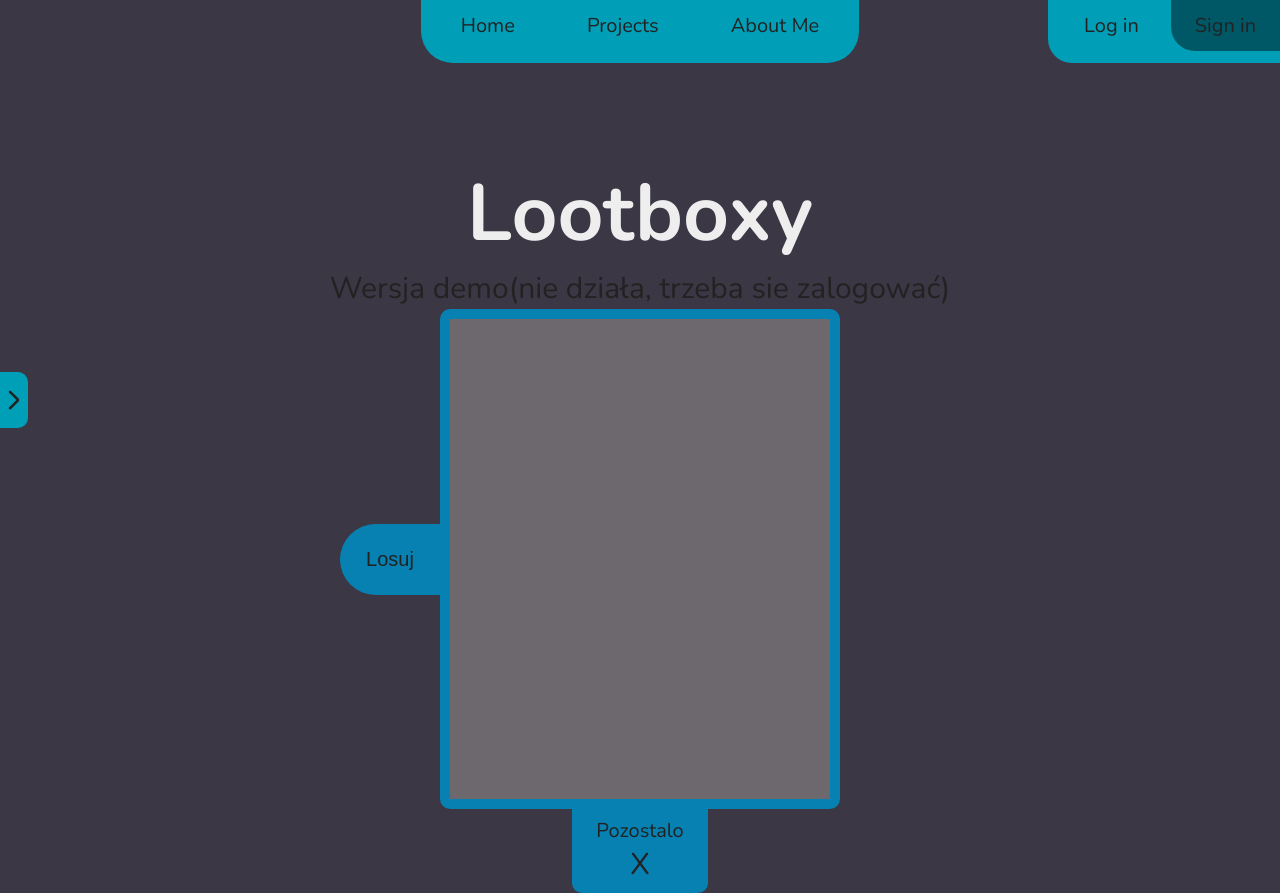
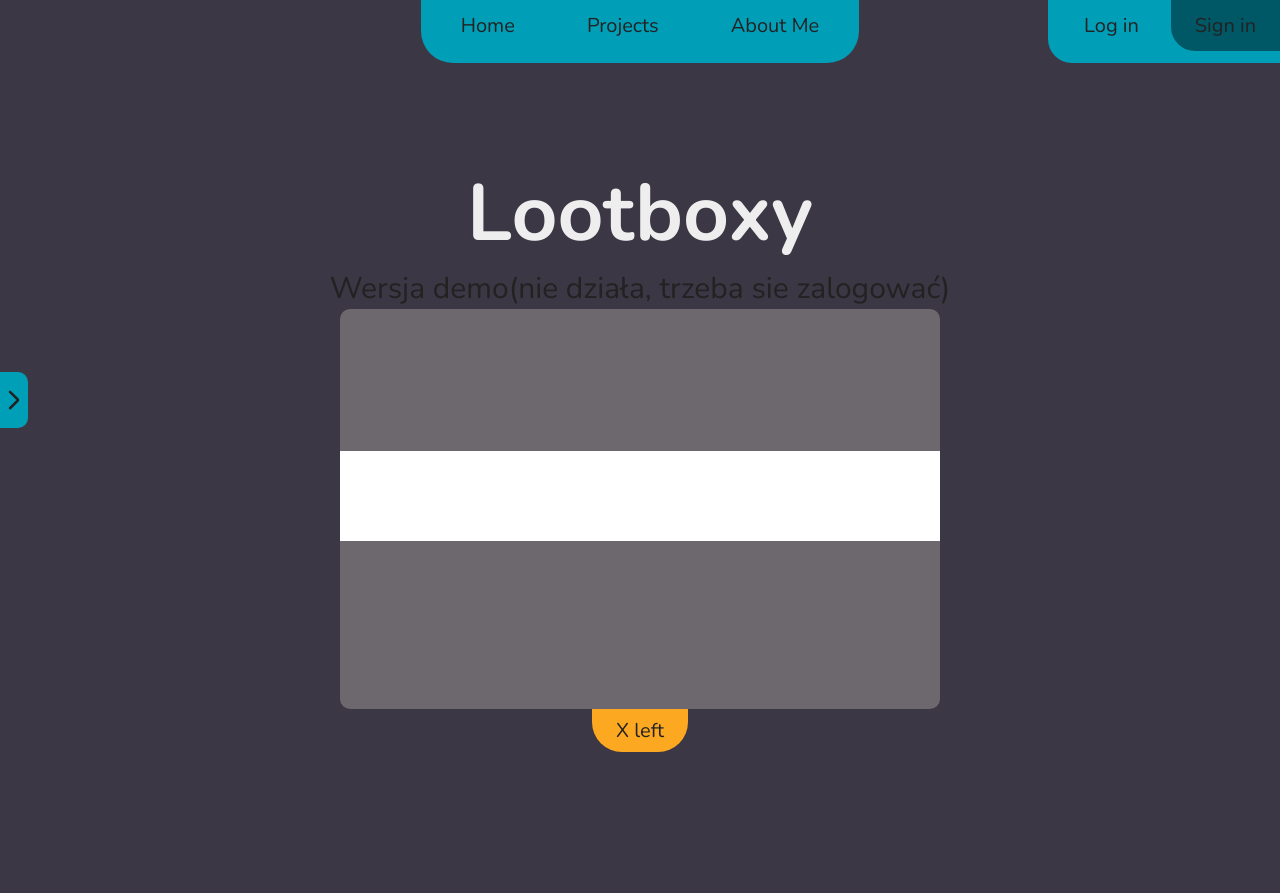
Before and after one commit to Makolin0/MakoNet, a React (Vite) app: page /lootbox in a window 1280 px wide. After the commit the page ends 800 px from the top, so only its background shows below. Built offline with nearby package versions, Linux system fonts and the light colour scheme.

Commit message:
lootbox css

```diff
--- a/src/App.css
+++ b/src/App.css
@@ -78,9 +78,18 @@ body {
 	--color-popup-bg: #009fb7;
 	--color-popup-button: #f29602;
 
-	--color-lootbox-border: #0681b1;
 	--color-lootbox-bg: #6d676e;
 	--color-lootbox-chances-bg: #009fb8;
+	--color-lootbox-button: #f29602;
+	--color-lootbox-button-hover: #fda10d;
+	--color-lootbox-button-click: #f29602;
+	--color-lootbox-button-2: #fda821;
+	--color-lootbox-mark: #ffffff;
+
+	--color-lootbox-legendary: #f8e432;
+	--color-lootbox-rare: #ce69ec;
+	--color-lootbox-uncommon: #3990e0;
+	--color-lootbox-common: #7eee5d;
 
 	--color-auth-bg: #0681b1;
 	--color-auth-form: #ffcb77;
--- a/src/components/Index/FeaturedList.module.css
+++ b/src/components/Index/FeaturedList.module.css
@@ -22,6 +22,8 @@
 }
 
 .project {
+	color: var(--color-text-dark);
+	text-decoration: none;
 	background-color: var(--color-featured-project);
 	display: grid;
 	justify-items: center;
@@ -29,6 +31,14 @@
 	padding: var(--spacing-5);
 	border-radius: var(--spacing-5);
 	box-shadow: 0 var(--spacing-4) var(--spacing-4) rgba(0, 0, 0, 0.3);
+	cursor: pointer;
+
+	transition-property: transform box-shadow;
+	transition-duration: 200ms;
+}
+.project:hover {
+	transform: scale(1.05);
+	box-shadow: 0 var(--spacing-6) var(--spacing-5) rgba(0, 0, 0, 0.3);
 }
 .project h3 {
 	font-size: var(--font-9);
@@ -44,7 +54,7 @@
 	font-size: var(--font-6);
 	margin-bottom: var(--spacing-5);
 }
-.project a:link,
+/* .project a:link,
 .project a:visited {
 	text-decoration: none;
 	color: black;
@@ -53,7 +63,7 @@
 	padding: var(--spacing-4) var(--spacing-6);
 	font-size: var(--font-7);
 	border-radius: var(--spacing-10);
-}
+} */
 
 .btn > .menu {
 	display: block;
--- a/src/components/Index/FeaturedProject.jsx
+++ b/src/components/Index/FeaturedProject.jsx
@@ -4,11 +4,12 @@ import classes from "./FeaturedList.module.css";
 
 export default function FeaturedProject({ name, description }) {
 	return (
-		<li className={classes.project}>
-			<h3>{name}</h3>
-			<img src={`/${name}.png`} alt={`${name}-img`} />
-			<p>{description}</p>
-			<Link to={name}>Check out</Link>
+		<li>
+			<Link to={name} className={classes.project}>
+				<h3>{name}</h3>
+				<img src={`/${name}.png`} alt={`${name}-img`} />
+				<p>{description}</p>
+			</Link>
 		</li>
 	);
 }
--- a/src/components/Lootbox/LootList.jsx
+++ b/src/components/Lootbox/LootList.jsx
@@ -1,11 +1,24 @@
 import classes from "./LootList.module.css";
 
 export default function LootList({ list }) {
+
+
 	return (
 		<>
 			{list.map((elem, index) => {
 				return (
-					<li key={index} className={classes.item}>
+					<li
+						key={index}
+						className={`${classes.item} ${
+							elem.rarity === "LEGENDARY"
+								? classes.legend
+								: elem.rarity === "RARE"
+								? classes.rare
+								: elem.rarity === "UNCOMMON"
+								? classes.uncommon
+								: classes.common
+						}`}
+					>
 						{elem.reward}
 					</li>
 				);
--- a/src/components/Lootbox/LootList.module.css
+++ b/src/components/Lootbox/LootList.module.css
@@ -1,22 +1,22 @@
 .item {
-	background-color: white;
 	border-radius: 1rem;
-	font-size: var(--font-7);
+	font-size: var(--font-9);
 	text-align: center;
+	padding: var(--spacing-4);
 
 	margin-bottom: var(--spacing-4);
 }
 
 .legend {
-	background-color: orange;
+	background-color: var(--color-lootbox-legendary);
 }
 
-.epic {
-	background-color: purple;
+.rare {
+	background-color: var(--color-lootbox-rare);
 }
 .uncommon {
-	background-color: blue;
+	background-color: var(--color-lootbox-uncommon);
 }
 .common {
-	background-color: green;
+	background-color: var(--color-lootbox-common);
 }
--- a/src/components/Lootbox/Roulette.jsx
+++ b/src/components/Lootbox/Roulette.jsx
@@ -15,7 +15,6 @@ export default function Roulette() {
 	const [reward, setReward] = useState("");
 	const [historyHidden, setHistoryHidden] = useState(true);
 	const [lootboxData, setLootboxData] = useState(useLoaderData());
-
 
 	async function fetchDraw() {
 		const token = getToken();
@@ -42,7 +41,7 @@ export default function Roulette() {
 		if (!isAnimated) {
 			const drawResponse = await fetchDraw();
 			const drawList = drawResponse.fillerList;
-			drawList[5] = drawResponse.reward;
+			drawList[2] = drawResponse.reward;
 
 			setList(drawList);
 			setReward(drawResponse.reward);
@@ -84,31 +83,34 @@ export default function Roulette() {
 				</Popup>
 			)}
 			<Chances />
+			{lootboxData && (
+				<button
+					onClick={() => {
+						setHistoryHidden(false);
+					}}
+					className={classes.historyButton}
+				>
+					Historia
+				</button>
+			)}
+			<div className={classes.draw}>
+				<button className={classes.drawButton} onClick={buttonHandler}>
+					{isAnimated ? "Losuję..." : "Losuj"}
+				</button>
+				<div className={classes.count}>
+					{lootboxData ? lootboxData?.available : "X"} left
+				</div>
+			</div>
 			<main className={classes.container}>
 				<h1 className={classes.title}>Lootboxy</h1>
 				{!lootboxData && <p>Wersja demo(nie działa, trzeba sie zalogować)</p>}
 				<div className={classes.lootContainer}>
-					<button className={classes.drawButton} onClick={buttonHandler}>
-						{isAnimated ? "Losuję..." : "Losuj"}
-					</button>
 					<div className={classes.window}>
 						<ol className={isAnimated ? classes.items : undefined}>
 							<LootList list={list ? list : []} />
 						</ol>
 					</div>
-					<div className={classes.count}>
-						Pozostalo<p>{lootboxData ? lootboxData?.available : "X"}</p>
-					</div>
 				</div>
-				{lootboxData && (
-					<button
-						onClick={() => {
-							setHistoryHidden(false);
-						}}
-					>
-						Historia
-					</button>
-				)}
 			</main>
 		</>
 	);
--- a/src/components/Lootbox/Roulette.module.css
+++ b/src/components/Lootbox/Roulette.module.css
@@ -4,13 +4,16 @@
 	}
 
 	to {
-		transform: translateY(0);
+		transform: translateY(-2rem);
 	}
 }
 
 .items {
-	animation: slideDown 10s ease-out;
-	transform: translateZ(1px);
+	position: relative;
+	animation: slideDown 10s cubic-bezier(0.28, 0.72, 0.44, 1.02);
+	z-index: 2;
+
+	transform: translateY(-2rem);
 	list-style: none;
 }
 
@@ -18,37 +21,37 @@
 	display: grid;
 	grid-template-columns: auto auto;
 	grid-template-rows: auto auto;
-
-	--draw-width: 100px;
-	transform: translateX(calc(-1 / 2 * var(--draw-width)));
 }
-.lootContainer > .count {
+.draw {
+	position: fixed;
+	bottom: var(--spacing-8);
+	width: 100%;
+	display: flex;
+	flex-direction: column;
+	align-items: center;
+	grid-template-columns: 1fr;
+	grid-template-rows: 1fr;
+}
+.count {
 	font-size: var(--font-6);
 	padding: var(--spacing-3) var(--spacing-6);
-	text-align: center;
-	grid-area: 2/2/3/3;
-	background-color: var(--color-lootbox-border);
-	align-self: start;
-	justify-self: center;
-	border-radius: 0 0 10px 10px;
+	background-color: var(--color-lootbox-button-2);
+	border-radius: 0 0 30px 30px;
 }
-.lootContainer > .count > p {
-	font-size: var(--font-8);
-}
-.lootContainer > .drawButton {
+.drawButton {
 	color: var(--color-text-dark);
-	width: var(--draw-width);
+	width: 20rem;
 	border: 0;
 	padding: var(--spacing-6) var(--spacing-6);
 	font-size: 20px;
-	background-color: var(--color-lootbox-border);
-	border-radius: 100px 0 0 100px;
+	background-color: var(--color-lootbox-button);
+	border-radius: var(--spacing-7);
 	align-self: center;
 }
-.lootContainer > .drawButton:hover {
+.drawButton:hover {
 	background-color: #06729d;
 }
-.lootContainer > .drawButton:active {
+.drawButton:active {
 	background-color: #05648a;
 }
 
@@ -56,12 +59,22 @@
 	position: relative;
 	border: 1rem solid var(--color-lootbox-border);
 	border-radius: 1rem;
-	width: 40rem;
-	height: 50rem;
+	width: 60rem;
+	height: 40rem;
 	overflow: hidden;
 	margin: 0 auto;
 	background: var(--color-lootbox-bg);
 	padding: 0 var(--spacing-8);
+}
+.window::after {
+	z-index: 0;
+	position: absolute;
+	content: "";
+	background-color: var(--color-lootbox-mark);
+	top: 14.2rem;
+	left: 0;
+	width: 100%;
+	height: 9rem;
 }
 
 .container {
@@ -82,3 +95,14 @@
 	display: flex;
 	justify-content: space-around;
 }
+
+.historyButton {
+	position: fixed;
+	bottom: var(--spacing-8);
+	right: var(--spacing-10);
+	padding: var(--spacing-4) var(--spacing-6);
+	border-radius: var(--spacing-6);
+	border: 0;
+	background-color: var(--color-lootbox-button-2);
+	font-size: var(--font-5);
+}
--- a/src/components/Navigation/MainNavigation.module.css
+++ b/src/components/Navigation/MainNavigation.module.css
@@ -36,8 +36,7 @@
 .link::after,
 .active::after {
 	transition-property: background-color transform box-shadow;
-	transition-duration: 200ms;
-	transition-timing-function: linear;
+	transition-timing-function: ease-in;
 	z-index: -1;
 	position: absolute;
 	content: "";
@@ -47,10 +46,17 @@
 	opacity: 0;
 	visibility: hidden;
 }
+.active::after {
+	transition-duration: 200ms;
+}
 .link::after {
-	transform: translateY(-1rem);
+	transform: translateY(-1.5rem);
+	transition-duration: 400ms;
 }
 .link:hover::after {
+	transition-property: background-color transform box-shadow;
+	transition-duration: 200ms;
+	transition-timing-function: linear;
 	transform: translateY(0);
 	box-shadow: 0 var(--spacing-2) var(--spacing-3) rgba(0, 0, 0, 0.2);
 	background-color: var(--color-nav-hover);
```
